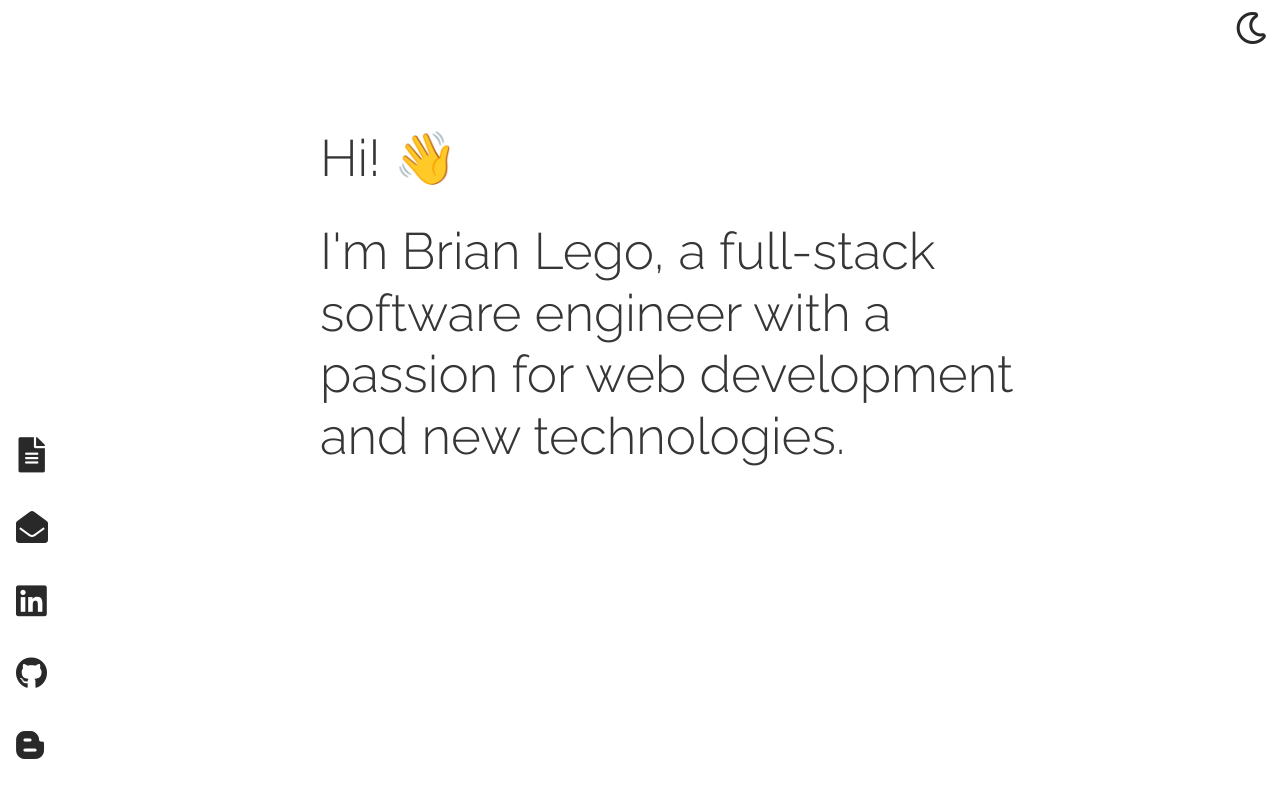
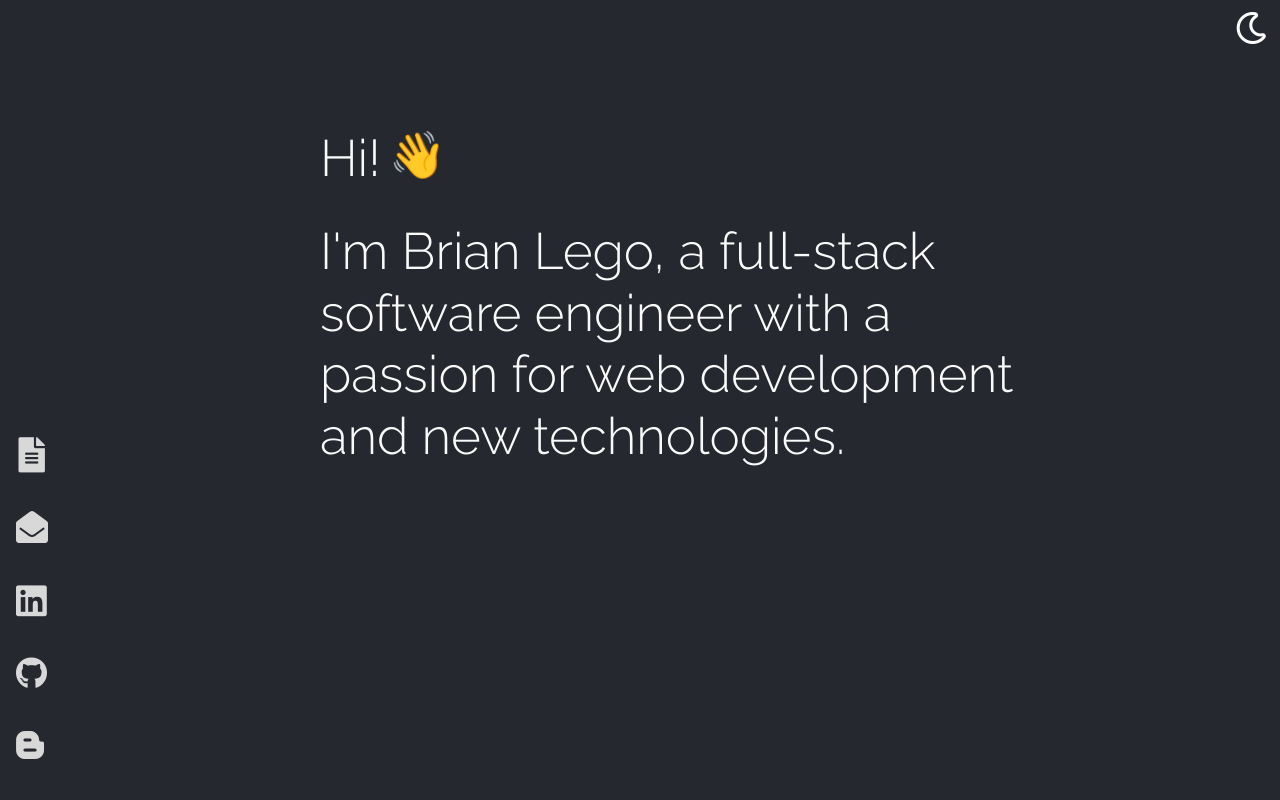
Before and after one commit to brianwlego/brianwlego.github.io, a React (Create React App) app in the folder portfolio/: page / in a window 1280 px wide. Shown: the top 800 px of the page. Built offline with nearby package versions, Linux system fonts and the light colour scheme.

Commit message:
more styling

```diff
--- a/portfolio/src/App.css
+++ b/portfolio/src/App.css
@@ -142,6 +142,11 @@ a:hover{
 .intro h3{
   font-weight: 300;
   font-size: 4vw;
+  margin-right: 8px;
+}
+#waving-hand{
+  font-size: 3.6vw;
+
 }
 
 
--- a/portfolio/src/App.js
+++ b/portfolio/src/App.js
@@ -25,7 +25,9 @@ function App() {
   }, []);
 
 
-  const [theme, setTheme] = useState('light')
+  const [theme, setTheme] = useState(6 < new Date().getHours() < 18 ? 'dark' : 'light')
+
+
 
   const toggleTheme = () => {
     if (theme === 'light'){
--- a/portfolio/src/Mobile.css
+++ b/portfolio/src/Mobile.css
@@ -26,6 +26,9 @@
   .intro h3{
     font-weight: 600;
     font-size: 6.5vw;
+  }
+  #waving-hand{
+    font-size: 6vw;
   }
 
   .background{
--- a/portfolio/src/components/Intro.js
+++ b/portfolio/src/components/Intro.js
@@ -1,11 +1,21 @@
-import React from 'react'
+import React, { useState } from 'react'
+import {motion} from 'framer-motion'
 
 function Intro() {
+  let [hover, setHover] = useState(0)
 
 
   return (
     <section className="section intro">
-      <h3>Hi!  &#128075;</h3>
+      <div style={{display: 'flex'}}>
+        <h3>Hi! </h3>
+        <motion.h3
+          id="waving-hand"
+          onClick={()=>setHover(hover+=1)}
+          animate={{rotate: [5,0,8,0,5,0,8,0]}}
+          transition={hover ? {duration: .6} : {delay: 1.5,duration: .6}}
+        > &#128075;</motion.h3>
+        </div>
       <br/>
       <h3>I'm Brian Lego, a full-stack software engineer with a passion for web development and new technologies. </h3>
     </section>
--- a/portfolio/src/components/ProjectCard.js
+++ b/portfolio/src/components/ProjectCard.js
@@ -14,7 +14,9 @@ function ProjectCard(props){
   return(
     <div className="project-wrapper">
         <div>
-          <a href={props.link}  target="_blank" rel="noreferrer" ><h5>{props.title} &#8614;</h5></a>
+          <a href={props.link}  target="_blank" rel="noreferrer" >
+            <h5>{props.title} &#8614;</h5>
+          </a>
           <p className="stack">{props.stack}</p>
         </div>
           <p className="description">{props.description}</p>
```
